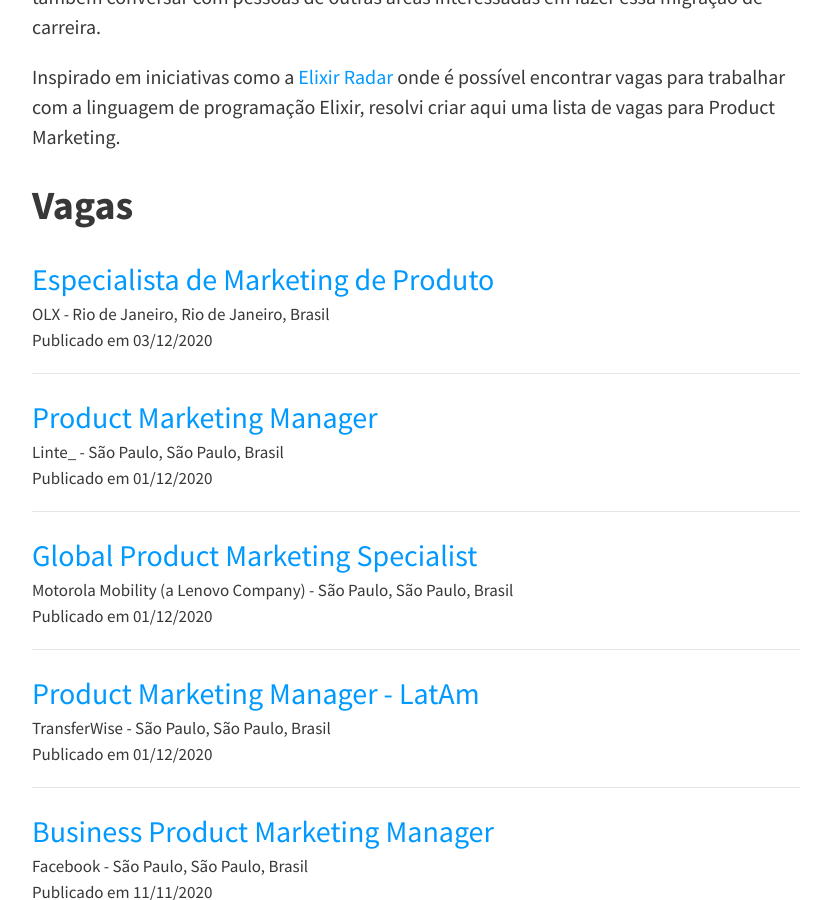
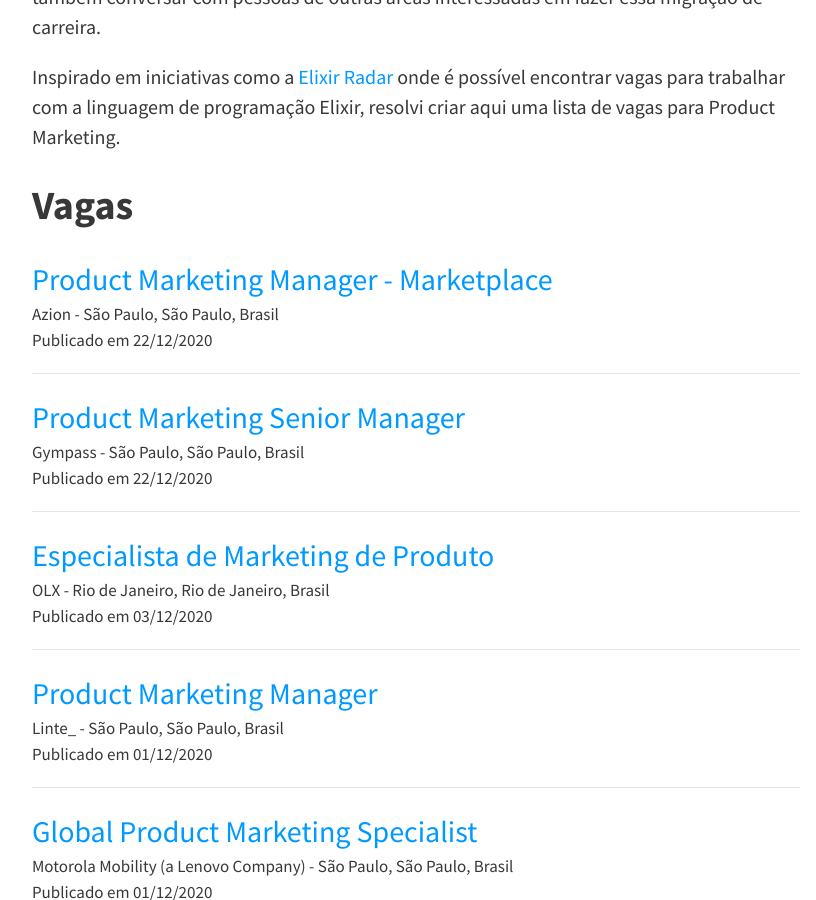
Before and after one commit to felipecbarbosa/felipecbarbosa.github.io, a Jekyll site: the page built from product-marketing/vagas.md, in a window 1280 px wide and 900 px high, scrolled down 953 px. Shown: the whole window, without its empty margins (224-1040 px from the left). Built offline with Jekyll 4.4.1, drawn with Linux system fonts in a browser that asks for light colours; nearby versions of some CDN libraries; comment, search, counter and statistics services are not loaded.

Commit message:
Added new jobs

```diff
--- a/_data/job.json
+++ b/_data/job.json
@@ -1,4 +1,18 @@
 [
+    {
+        "url": "https://www.linkedin.com/jobs/view/2349752801/",
+        "title": "Product Marketing Manager - Marketplace",
+        "location": "Azion - São Paulo, São Paulo, Brasil",
+        "date": "Publicado em 22/12/2020",
+        "track": "azion"
+    },
+    {
+        "url": "https://www.linkedin.com/jobs/view/2332699588/",
+        "title": "Product Marketing Senior Manager",
+        "location": "Gympass - São Paulo, São Paulo, Brasil",
+        "date": "Publicado em 22/12/2020",
+        "track": "gympass"
+    },
     {
         "url": "https://olxbrasil.recruiterbox.com/jobs/170f2f32e25d42899f1266a2c315db87",
         "title": "Especialista de Marketing de Produto",
```
